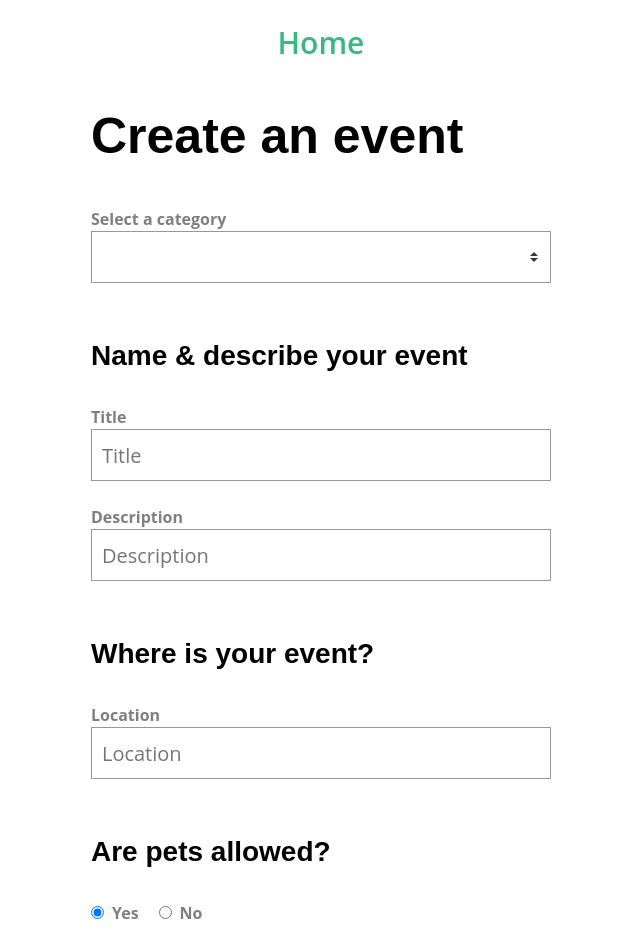
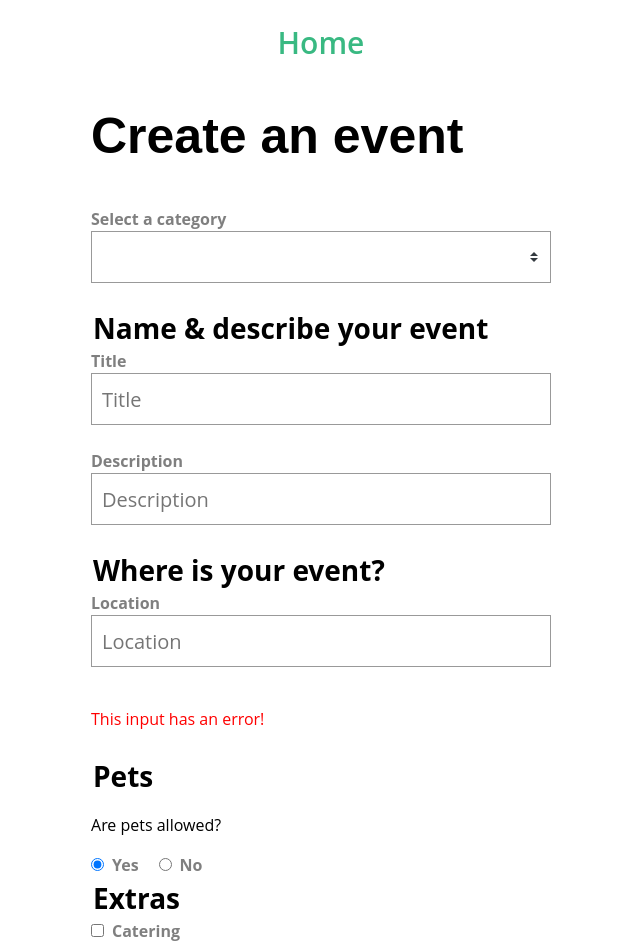
Before and after one commit to Mohammed-Gamal/vue-3-forms, a Vue app: page / in a window 1280 px wide. Shown: the top 952 px of the page, without its empty margins (319-959 px from the left). Built offline with nearby package versions, Linux system fonts and the light colour scheme.

Commit message:
a11y (Accessibility)

```diff
--- a/src/components/BaseCheckbox.vue
+++ b/src/components/BaseCheckbox.vue
@@ -4,12 +4,15 @@
     type="checkbox"
     :checked="modelValue"
     @change="$emit('update:modelValue', $event.target.checked)"
+    :id="uuid"
     class="field"
   />
-  <label v-if="label">{{ label }}</label>
+  <label v-if="label" :for="uuid">{{ label }}</label>
 </template>
 
 <script>
+import UniqueID from '@/features/UniqueID';
+
 export default {
   inheritAttrs: false,
   props: {
@@ -22,6 +25,11 @@ export default {
       default: false
     }
   },
-  emits: ['update:modelValue']
+  emits: ['update:modelValue'],
+  setup() {
+    const uuid = UniqueID().getID()
+
+    return { uuid }
+  }
 }
 </script>
--- a/src/components/BaseInput.vue
+++ b/src/components/BaseInput.vue
@@ -1,15 +1,30 @@
 <template>
-  <label v-if="label">{{ label }}</label>
+  <label v-if="label" :for="uuid">{{ label }}</label>
   <input
     v-model="value"
     v-bind="$attrs"
     :placeholder="label"
+    :id="uuid"
     class="field"
+    :aria-describedby="error ? `${uuid}-error` : null"
+    :aria-invalid="error ? true : null"
   >
+  <!-- aria-live, alternative for role="alert" -->
+  <p
+    v-if="error"
+    :id="`${uuid}-error`"
+    class="errorMessage"
+    aria-live="assertive"
+  >
+    {{ error }}
+  </p>
 </template>
 
 <script>
+import UniqueID from '@/features/UniqueID'
+
 export default {
+  inheritAttrs: false,
   props: {
     label: {
       type: String,
@@ -18,6 +33,10 @@ export default {
     modelValue: {
       type: [String, Number],
       required: true,
+      default: ''
+    },
+    error: {
+      type: String,
       default: ''
     }
   },
@@ -32,6 +51,10 @@ export default {
       }
     }
   },
-  inheritAttrs: false,
+  setup() {
+    const uuid = UniqueID().getID()
+
+    return { uuid }
+  }
 }
 </script>
--- a/src/components/BaseRadio.vue
+++ b/src/components/BaseRadio.vue
@@ -5,11 +5,14 @@
     :value="value"
     v-bind="$attrs"
     @change="$emit('update:modelValue', $event.target.value)"
+    :id="uuid"
   />
-  <label v-if="label">{{ label }}</label>
+  <label v-if="label" :for="uuid">{{ label }}</label>
 </template>
 
 <script>
+import UniqueID from '@/features/UniqueID';
+
 export default {
   inheritAttrs: false,
   props: {
@@ -26,6 +29,11 @@ export default {
       required: true
     }
   },
-  emits: ['update:modelValue']
+  emits: ['update:modelValue'],
+  setup() {
+    const uuid = UniqueID().getID()
+
+    return { uuid }
+  }
 }
 </script>
--- /dev/null
+++ b/src/features/UniqueID.js
@@ -0,0 +1,12 @@
+let UUID = 1
+
+export default function UniqueID() {
+  const getID = () => {
+    UUID++
+    return UUID
+  }
+
+  return {
+    getID
+  }
+}
--- a/src/views/SimpleForm.vue
+++ b/src/views/SimpleForm.vue
@@ -9,7 +9,8 @@
         v-model="event.category"
       />
 
-      <h3>Name & describe your event</h3>
+      <fieldset>
+        <legend>Name & describe your event</legend>
 
         <BaseInput
           label="Title"
@@ -22,16 +23,24 @@
           v-model="event.description"
           type="text"
         />
+      </fieldset>
 
-      <h3>Where is your event?</h3>
+      <fieldset>
+        <legend>Where is your event?</legend>
 
         <BaseInput
           label="Location"
           v-model="event.location"
           type="text"
+          error="This input has an error!"
         />
+      </fieldset>
 
-      <h3>Are pets allowed?</h3>
+      <fieldset>
+        <legend>Pets</legend>
+
+        <p>Are pets allowed?</p>
+
         <div>
           <BaseRadioGroup
             v-model="event.pets"
@@ -39,8 +48,10 @@
             :options="petOptions"
           />
         </div>
+      </fieldset>
 
-      <h3>Extras</h3>
+      <fieldset>
+        <legend>Extras</legend>
 
         <div>
           <BaseCheckbox
@@ -55,6 +66,7 @@
             label="Live music"
           />
         </div>
+      </fieldset>
 
       <button class="button -fill-gradient">Submit</button>
     </form>
@@ -96,7 +108,7 @@ export default {
     methods: {
       sendForm() {
         axios.post(
-          `https://my-json-server.typicode.com/Mohammed-Gamal/vue-3-forms`, this.event
+          `https://my-json-server.typicode.com/Mohammed-Gamal/vue-3-forms/events`, this.event
         )
           .then(response => {
             console.log('Response', response)
@@ -108,3 +120,17 @@ export default {
     }
 }
 </script>
+
+<style>
+fieldset {
+  border: 0;
+  margin: 0;
+  padding: 0;
+}
+
+legend {
+  font-size: 28px;
+  font-weight: 700;
+  margin-top: 20px;
+}
+</style>
```
Lines whose indentation alone changed are shown as unchanged.
